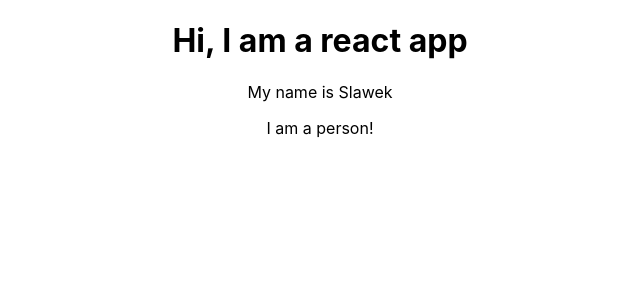
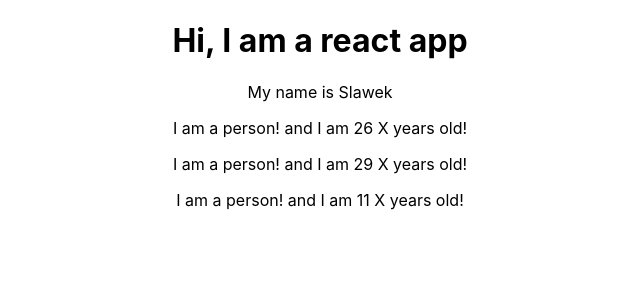
Before and after one commit to Slav666/React_project, a React (Create React App) app: page / in a window 1280 px wide. Shown: the top 300 px of the page, without its empty margins (320-960 px from the left). Built offline with nearby package versions, Linux system fonts and the light colour scheme.

Commit message:
Outputting dynamic content

```diff
--- a/src/App.js
+++ b/src/App.js
@@ -9,6 +9,8 @@
       <h1>Hi, I am a react app</h1>
       <p>My name is Slawek</p>
       <Person />
+      <Person />
+      <Person />
     </div>
     );
   }
--- a/src/Person/person.js
+++ b/src/Person/person.js
@@ -1,7 +1,7 @@
 import React from 'react';
 
 const person = () => {
-    return <p>I am a person!</p>
+    return <p>I am a person! and I am {Math.floor(Math.random() * 30)}  X years old!</p>
 }
 
 export default person;
```
